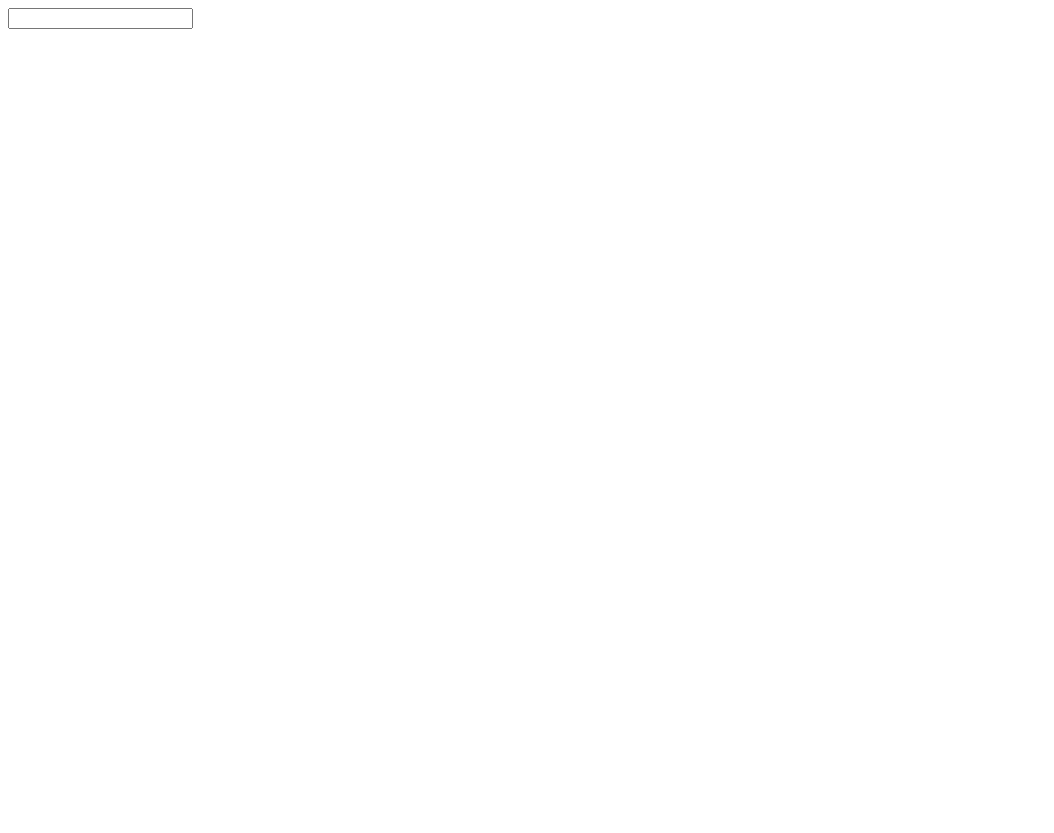
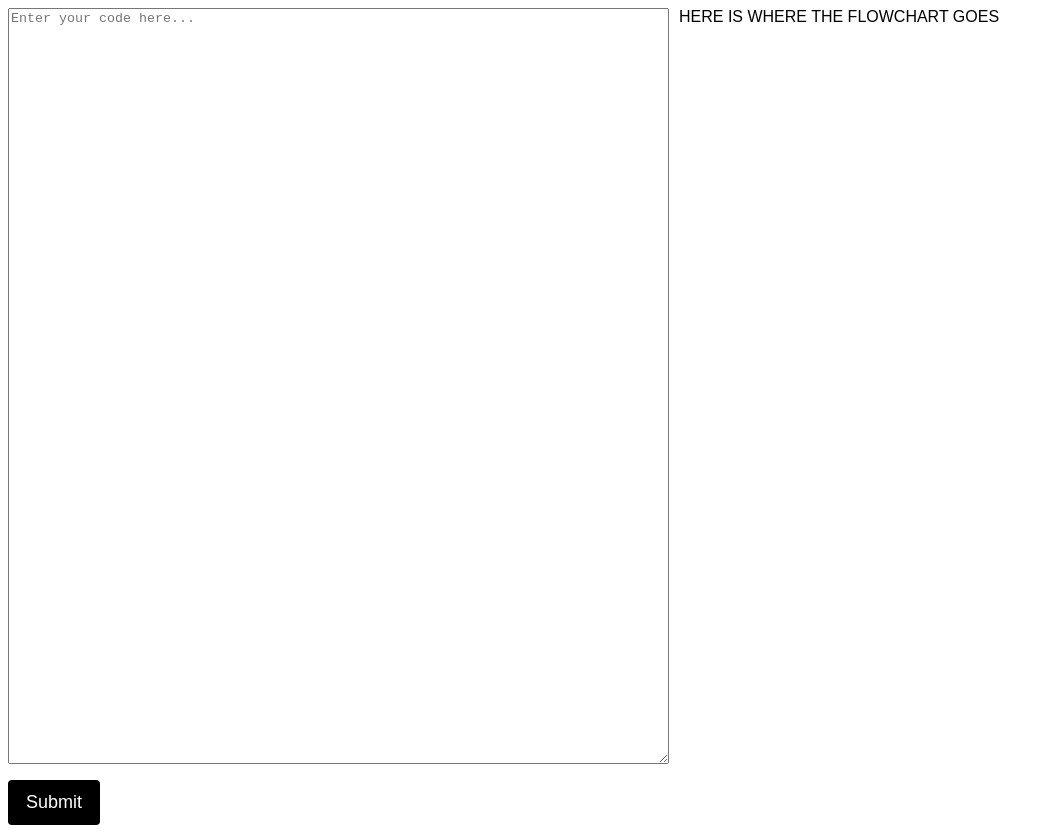
Before and after one commit to ksiwi/flowchart, a plain HTML site: page index.html in a window 1280 px wide. Shown: the whole page, without its empty margins (0-1054 px from the left). Before the commit the page ends 800 px from the top, so only its background shows below. Drawn offline with Linux system fonts and the light colour scheme.

Commit message:
basic html structure + css styling

```diff
--- a/index.css
+++ b/index.css
@@ -0,0 +1,23 @@
+body {
+  font-family: Arial;
+}
+
+p {
+  margin: 0;
+}
+
+.text-container {
+  display: flex;
+  gap: 10px;
+}
+
+.submit-btn {
+  font-size: 18px;
+  background-color: black;
+  color: white;
+  padding: 12px 18px;
+  border: none;
+  border-radius: 4px;
+  margin-top: 16px;
+  cursor: pointer;
+}
--- a/index.html
+++ b/index.html
@@ -4,12 +4,19 @@
 <head>
   <meta charset="UTF-8">
   <meta name="viewport" content="width=device-width, initial-scale=1.0">
-  <title>Document</title>
+  <title>Flowchart Visualizer</title>
   <link rel="stylesheet" href="index.css">
 </head>
 
 <body>
-  <input type="text">
+  <div class="text-container">
+    <textarea rows="50" cols="80" placeholder="Enter your code here..."></textarea>
+
+    <div>HERE IS WHERE THE FLOWCHART GOES</div>
+  </div>
+
+  <button class="submit-btn">Submit</button>
+
 </body>
 
 <script src="hello.js"></script>
```
